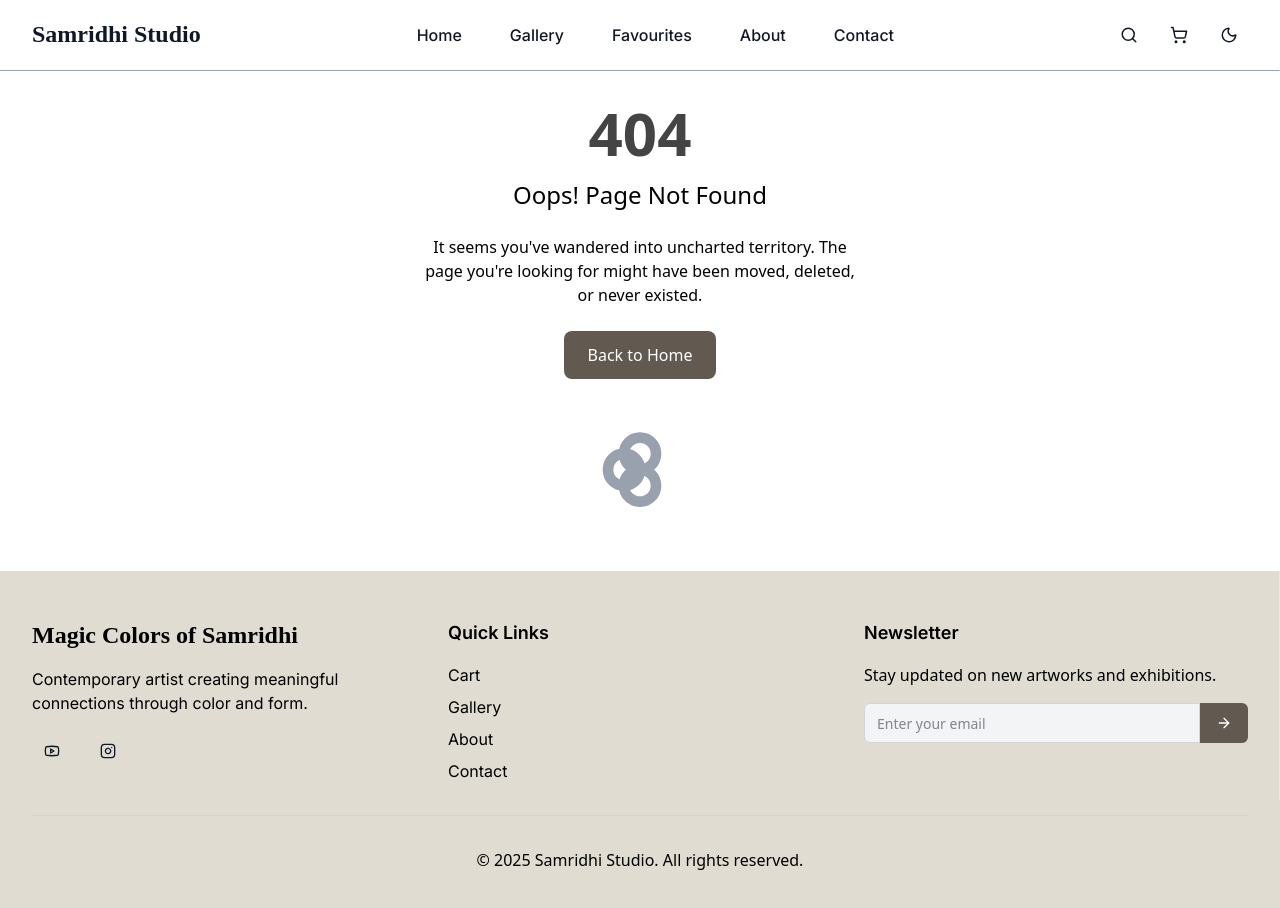
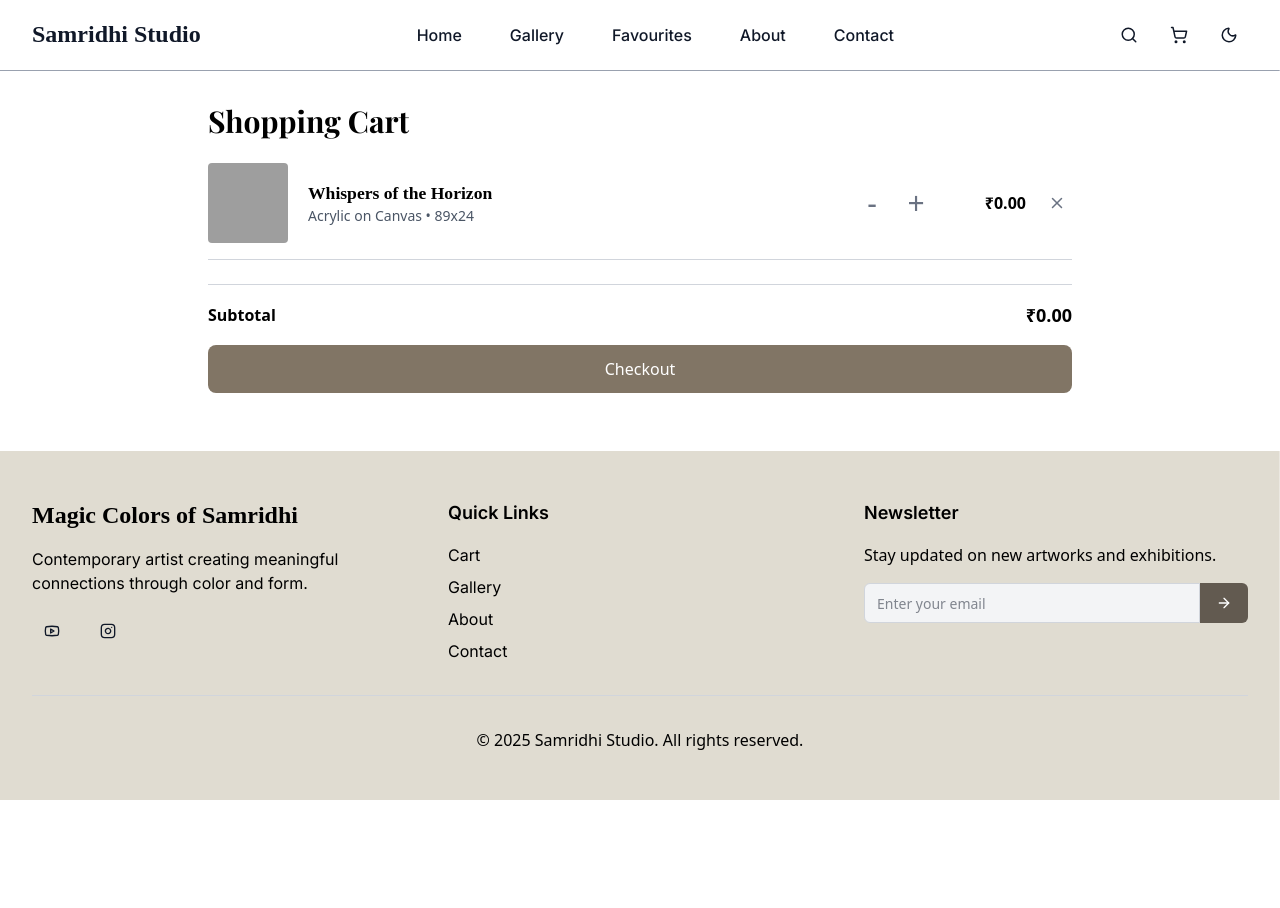
Before and after one commit to itsxwang/aritst-website, a React (Vite) app in the folder client/: page /cart/1 in a window 1280 px wide. Shown: the top 908 px of the page. After the commit the page ends 800 px from the top, so only its background shows below. Built offline with nearby package versions, Linux system fonts and the light colour scheme; grey boxes are pictures that could not be loaded.

Commit message:
Add To Cart functionality complete(from frontend)

```diff
--- a/client/src/Components/ArtDetails/MainDetails.tsx
+++ b/client/src/Components/ArtDetails/MainDetails.tsx
@@ -1,9 +1,10 @@
 import { useState, useRef, useEffect, useCallback, useMemo } from "react";
 import { Link } from "react-router-dom";
-import { fetchArt } from "../../utilities/fetchArtoworks";
+import { fetchArt } from "../../utilities/handleArtoworks";
 import { ArrowLeft, ArrowRight, Share2, Heart, IndianRupee, ChevronUp, ChevronDown } from 'lucide-react';
 import './styles/MainDetails.css'
 import { addToFavourites, isFavourite, removeFromFavourites } from "../../utilities/handleFavourites";
+
 
 // Define the Artwork interface to type the fetchArt return value
 type Artwork = ReturnType<typeof fetchArt>;
@@ -197,10 +198,7 @@ function MainDetails({ id }: { id: number }) {
     }
   };
 
-  const handleAddToCart = () => {
-    toast({ title: "Added to Cart!", description: `${cartQuantity} x ${artWork.title} has been added to your cart.` });
-    console.log(`Added ${cartQuantity} of ${artWork.id} to cart.`);
-  };
+
 
   const isSold = artWork.availability === 'Sold' || artWork.stock_quantity === 0;
   const isReserved = artWork.availability === 'Reserved';
@@ -210,9 +208,14 @@ function MainDetails({ id }: { id: number }) {
   const showQuantitySelector = artWork.isPrintsAvailable && isAvailable;
 
   const ctaButton = isAvailable ? (
-    <Button onClick={handleAddToCart} className="cursor-pointer font-[inter] bg-[#625a50] hover:bg-[#45403b] transition-colors duration-200 w-full py-3 text-lg font-medium text-black dark:text-white dark:bg-[#817565] dark:hover:bg-[#625a50]">
+    <Link
+      to={`/cart/${id}?quantity=${cartQuantity}`}
+      className="block w-full"
+    >
+      <Button className="cursor-pointer font-[inter] bg-[#625a50] hover:bg-[#45403b] transition-colors duration-200 w-full py-3 text-lg font-medium text-black dark:text-white dark:bg-[#817565] dark:hover:bg-[#625a50]">
         Add To Cart
       </Button>
+    </Link>
   ) : (
     <Button disabled className="w-full py-3 text-lg font-semibold bg-gray-300 text-gray-500 dark:bg-gray-700 dark:text-gray-400 cursor-not-allowed">
       {isSold ? 'Out of Stock' : 'Reserved'}
--- a/client/src/Components/Cart/Cart.tsx
+++ b/client/src/Components/Cart/Cart.tsx
@@ -1,8 +1,31 @@
 import Navbar from '../global/NavBar'
 import Footer from '../global/Footer'
 import MainCart from './MainCart'
+import { useParams } from 'react-router-dom'
+import { useEffect, useRef } from 'react'
+import { addToCart } from '../../utilities/handleCart'
+
+
+
 
 function Cart() {
+
+
+  const { artId: productId } = useParams()
+  const isDone = useRef(false)
+  useEffect(() => {
+    if (isDone.current) return;
+    isDone.current = true
+    if (!productId) return;
+    const quantity: string | undefined  = new URLSearchParams(window.location.search).get('quantity') || undefined;
+    addToCart(Number(productId), Number(quantity))
+
+
+
+
+  },[productId])
+
+
   return (
       <div className="flex flex-col min-h-screen dark:bg-gradient-to-b dark:from-gray-900 dark:to-black bg-white">
         <div className='sticky top-0 z-50'>
@@ -10,7 +33,7 @@ function Cart() {
         </div>
 
       {/* give flex-grow to MainCart  */}
-        <MainCart />
+      <MainCart  />
 
 
         <div>
--- a/client/src/Components/Cart/MainCart.tsx
+++ b/client/src/Components/Cart/MainCart.tsx
@@ -1,14 +1,16 @@
-import React, { useState, useEffect } from "react";
+import  { useState, useEffect } from "react";
 import { X } from "lucide-react";
-import { fetchCart } from "../../utilities/fetchArtoworks";
+import { addToCart, fetchCart } from "../../utilities/handleCart";
+import { removeFromCart } from "../../utilities/handleCart";
 import { Link } from "react-router-dom";
 
 import "./styles/mainCart.css";
 
 type CartType = ReturnType<typeof fetchCart>;
 
-const MainCart: React.FC = () => {
+const MainCart   = () => {
   const [cartItems, setCartItems] = useState<CartType>([]);
+
 
   useEffect(() => {
     setCartItems(fetchCart());
@@ -20,7 +22,11 @@ const MainCart: React.FC = () => {
       const updatedItems = prev.map((item) => {
         if (item.id === id) {
           const newQuantity = item.quantity + amount;
-          if (newQuantity < 1) return null; // Remove item if qty goes below 1
+          if (newQuantity < 1)
+            {
+              removeFromCart(id);
+              return null;
+            }
           return { ...item, quantity: newQuantity };
         }
         return item;
@@ -33,7 +39,10 @@ const MainCart: React.FC = () => {
 
   // ✅ Remove Item
   const removeItem = (id: number) => {
-    setCartItems((prev) => prev.filter((item) => item.id !== id));
+    setCartItems((prev) => prev.filter((item) => {
+      if (item.id === id) removeFromCart(id);
+      return item.id !== id;
+    }));
   };
 
   // ✅ Calculate subtotal
@@ -82,7 +91,7 @@ const MainCart: React.FC = () => {
                 {/* ✅ Minus Button */}
                 <button
                   className="cus-minus-btn text-3xl w-7 h-7 flex items-center justify-center p-1 rounded-full cursor-pointer hover:bg-gray-400/30 text-gray-500 hover:text-black dark:text-gray-400 dark:hover:text-white"
-                  onClick={(e) =>{ e.preventDefault(); updateQuantity(item.id, -1) } }
+                  onClick={(e) =>{ e.preventDefault(); updateQuantity(item.id, -1); removeFromCart(item.id, 1); } }
                 >
                   &#45;
                 </button>
@@ -100,6 +109,7 @@ const MainCart: React.FC = () => {
                     e.preventDefault();
                     if (item.quantity < item.stock_quantity) {
                       updateQuantity(item.id, 1);
+                      addToCart(item.id, 1);
                     }
                   }}
                   disabled={item.quantity === item.stock_quantity}
--- a/client/src/Components/Favourites/MainFavourites.tsx
+++ b/client/src/Components/Favourites/MainFavourites.tsx
@@ -1,5 +1,5 @@
 import { useState, useEffect, useMemo, useRef } from 'react';
-import { fetchAllArtoworks } from '../../utilities/fetchArtoworks';
+import { fetchAllArtoworks } from '../../utilities/handleArtoworks';
 import { isFavourite } from "../../utilities/handleFavourites";
 import { Link } from "react-router-dom";
 import truncateDescription from '../../utilities/truncateDescription';
@@ -141,7 +141,7 @@ function MainFavourites() {
                                 <div className="absolute z-10 mt-2 w-48 bg-white dark:bg-gray-800 rounded-lg shadow-lg max-h-60 overflow-y-auto transition-all duration-300 ease-in-out origin-top scale-95 animate-fadeIn">
                                     <div className="p-2">
                                         <button
-                                            onClick={() => { localStorage.removeItem('favouritesTypes'); setSelectedTypes([])} }
+                                            onClick={() => { localStorage.removeItem('favouritesTypes'); setSelectedTypes([]) }}
                                             className={`cursor-pointer w-full text-left px-3 py-2 rounded-md font-[Inter] mb-1 ${selectedTypes.length === 0
                                                 ? 'bg-[#625a50] text-white'
                                                 : 'text-gray-900 dark:text-white hover:bg-[#cbc3b4] dark:hover:bg-[#4b5563]'
@@ -231,6 +231,7 @@ function MainFavourites() {
                                         </button>
                                     ) : (
                                         <button
+                                            onClick={ (e) => { e.preventDefault(); e.stopPropagation(); window.location.href = `/cart/${artwork.id}?quantity=1` } }
                                             className={`cursor-pointer transition-all duration-300 ease-in-out bg-[#817565] font-semibold py-2 rounded text-gray-900 dark:text-white hover:bg-[#686055] dark:hover:bg-[#625a50] ${layout === 'grid' ? 'w-full' : 'w-auto px-6 mx-auto block'
                                                 }`}
                                         >
--- a/client/src/Components/Gallery/MainSection.tsx
+++ b/client/src/Components/Gallery/MainSection.tsx
@@ -1,5 +1,5 @@
 import { useState, useEffect, useMemo, useRef } from 'react';
-import { fetchAllArtoworks } from '../../utilities/fetchArtoworks';
+import { fetchAllArtoworks } from '../../utilities/handleArtoworks';
 import { Link } from "react-router-dom";
 
 import truncateDescription from '../../utilities/truncateDescription';
@@ -53,8 +53,7 @@ const MainSection = () => {
   }, [types]);
 
   const toggleType = (type: string) => {
-    setSelectedTypes((prev) =>
-    {
+    setSelectedTypes((prev) => {
 
       if (prev.includes(type)) {
         const types = prev.filter((t) => t !== type)
@@ -138,7 +137,7 @@ const MainSection = () => {
                 <div className="absolute z-10 mt-2 w-48 bg-white dark:bg-gray-800 rounded-lg shadow-lg max-h-60 overflow-y-auto transition-all duration-300 ease-in-out origin-top scale-95 animate-fadeIn">
                   <div className="p-2">
                     <button
-                      onClick={() => { localStorage.removeItem('galleryTypes')  ;setSelectedTypes([]) }}
+                      onClick={() => { localStorage.removeItem('galleryTypes'); setSelectedTypes([]) }}
                       className={`cursor-pointer w-full text-left px-3 py-2 rounded-md font-[Inter] mb-1 ${selectedTypes.length === 0
                         ? 'bg-[#625a50] text-white'
                         : 'text-gray-900 dark:text-white hover:bg-[#cbc3b4] dark:hover:bg-[#4b5563]'
@@ -229,6 +228,7 @@ const MainSection = () => {
                     </button>
                   ) : (
                     <button
+                      onClick={(e) => { e.preventDefault(); e.stopPropagation(); window.location.href = `/cart/${artwork.id}?quantity=1` }}
                       className={`cursor-pointer transition-all duration-300 ease-in-out bg-[#817565] font-semibold py-2 rounded text-gray-900 dark:text-white hover:bg-[#686055] dark:hover:bg-[#625a50] ${layout === 'grid' ? 'w-full' : 'w-auto px-6 mx-auto block'
                         }`}
                     >
--- a/client/src/Components/Home/FeatureSection.tsx
+++ b/client/src/Components/Home/FeatureSection.tsx
@@ -1,5 +1,5 @@
-import { fetchAllArtoworks } from "../../utilities/fetchArtoworks";
-import  truncateDescription  from "../../utilities/truncateDescription";
+import { fetchAllArtoworks } from "../../utilities/handleArtoworks";
+import truncateDescription from "../../utilities/truncateDescription";
 import { Link } from "react-router-dom";
 
 function FeatureSection() {
@@ -47,7 +47,7 @@ function FeatureSection() {
 
                 {/* ✅ Truncated description */}
                 <p className="text-gray-700 dark:text-gray-300 mt-2 text-sm leading-snug text-center font-[Intra]">
-                   {truncateDescription(item.description)}
+                  {truncateDescription(item.description)}
                 </p>
 
                 {/* ✅ Price */}
@@ -71,7 +71,9 @@ function FeatureSection() {
                     Out Of Stock
                   </button>
                 ) : (
-                  <button className="cursor-pointer transition duration-200 w-full bg-[#817565] font-semibold py-2 rounded text-gray-900 dark:text-white hover:bg-[#686055] dark:hover:bg-[#625a50]">
+                  <button
+                    onClick={ (e) => { e.preventDefault(); e.stopPropagation(); window.location.href = `/cart/${item.id}?quantity=1` } }
+                    className="cursor-pointer transition duration-200 w-full bg-[#817565] font-semibold py-2 rounded text-gray-900 dark:text-white hover:bg-[#686055] dark:hover:bg-[#625a50]">
                     Add To Cart
                   </button>
                 )}
--- a/client/src/Components/global/SearchModal.tsx
+++ b/client/src/Components/global/SearchModal.tsx
@@ -4,7 +4,7 @@ import { Link } from "react-router-dom";
 
 import { X } from "lucide-react";
 import "./styles/SearchModal.css";
-import { fetchAllArtoworks } from "../../utilities/fetchArtoworks";
+import { fetchAllArtoworks } from "../../utilities/handleArtoworks";
 
 type artworksType = ReturnType<typeof fetchAllArtoworks>;
 
--- a/client/src/main.tsx
+++ b/client/src/main.tsx
@@ -35,6 +35,10 @@ const router = createBrowserRouter([
     element: <Cart />
   },
   {
+    path: '/cart/:artId',
+    element: <Cart />
+  },
+  {
     path: '/art/:artId',
     element: <ArtDetails/>
   },
--- a/client/src/utilities/fetchArtoworks.ts
+++ b/client/src/utilities/handleArtoworks.ts
@@ -94,7 +94,6 @@ export function fetchAllArtoworks() {
       isPrintsAvailable: true
     }
 
-
   ];
 }
 
@@ -102,14 +101,9 @@ export function fetchArt (id: number) {
   return fetchAllArtoworks().find((art) => art.id === id);
 }
 
-export function fetchCart() {
-  // comes from an api
-  return [
-    { id: 1, title: "Whispers of Banaras", medium: "Acrylic on Canvas", dimensions: "9x24",   price: 1110.75, quantity: 1, mainImage: "https://placehold.co/800?text=Hello+World&font=roboto", stock_quantity:4 },
-    { id: 2, title: "Mountain Serenity", medium: "Oil on Canvas", dimensions: "30x40",  price: 71111.77, quantity: 1, mainImage: "https://via.placeholder.com/80", stock_quantity:1 },
-    { id: 3, title: "Urban Reflections", medium: "Mixed Media", dimensions: "30x40",  price: 1150, quantity: 1, mainImage: "https://via.placeholder.com/80", stock_quantity:2 },
-    { id: 4, title: "Romy Trousers", medium: "Portrait on Canvas", dimensions: "30x40",  price: 2150, quantity: 1, mainImage: "https://via.placeholder.com/80", stock_quantity:5 },
-    { id: 5, title: "Renname", medium: "Renname on Canvas", dimensions: "30x40",  price: 5000, quantity: 1, mainImage: "https://via.placeholder.com/80", stock_quantity:1 },
-  ]
 
+
+export function removeArtowork(id: number) {
+  const updatedArtoworks = fetchAllArtoworks().filter((art) => art.id !== id);
+  localStorage.setItem('artoworks', JSON.stringify(updatedArtoworks));
 }
--- /dev/null
+++ b/client/src/utilities/handleCart.ts
@@ -0,0 +1,54 @@
+import { fetchArt } from "./handleArtoworks";
+
+
+type CartType = {
+  id: number,
+  title: string,
+  medium: string,
+  dimensions: string,
+  price: number,
+  quantity: number,
+  mainImage: string,
+  stock_quantity: number
+}
+
+
+export function addToCart(id: number, quantity: number) {
+  const cart: CartType[] = JSON.parse(localStorage.getItem('cart') || '[]');
+  const { title, medium, dimensions, price, mainImage, stock_quantity } = fetchArt(id)!;
+
+
+
+  const existingItem = cart.findIndex((item: CartType) => item.id === id);
+    console.log(quantity)
+
+  if (existingItem !== -1) {
+    console.log(cart.find((item: CartType) => item.id === id), ';');
+    cart[existingItem].quantity += quantity;
+  }
+
+  else {
+    cart.push({ id, title, medium, dimensions, price, quantity, mainImage, stock_quantity });
+
+  }
+
+  localStorage.setItem('cart', JSON.stringify(cart));
+}
+
+export function removeFromCart(id: number, quantity: number | undefined = undefined) {
+  const cart = JSON.parse(localStorage.getItem('cart') || '[]');
+  if (!quantity) {
+    cart.splice(cart.indexOf(id), 1);
+  }
+  else {
+    cart.find((item: CartType) => item.id === id)!.quantity -= quantity;
+  }
+  localStorage.setItem('cart', JSON.stringify(cart));
+}
+
+export function fetchCart(): CartType[] {
+  // comes from an api
+  console.log(JSON.parse(localStorage.getItem('cart') || '[]'));
+  return JSON.parse(localStorage.getItem('cart') || '[]');
+
+}
```
Lines whose indentation alone changed are shown as unchanged.
